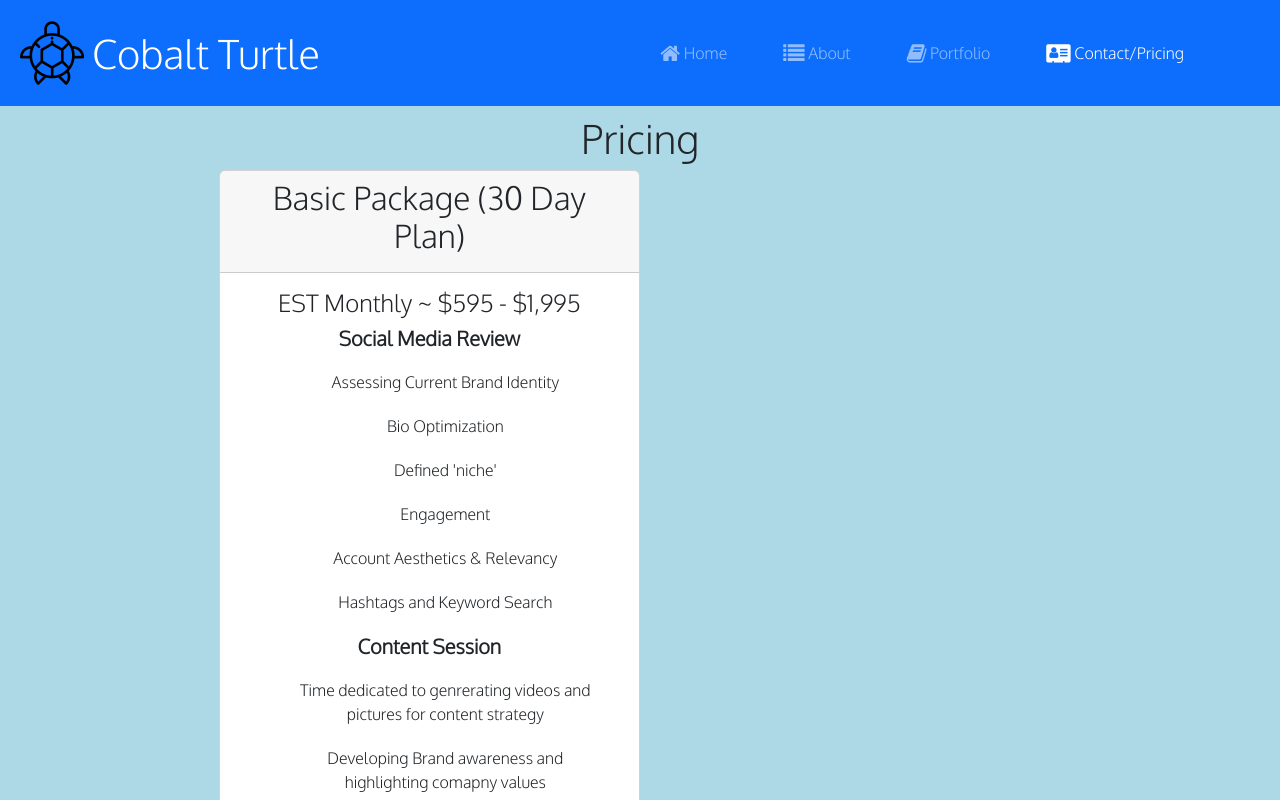
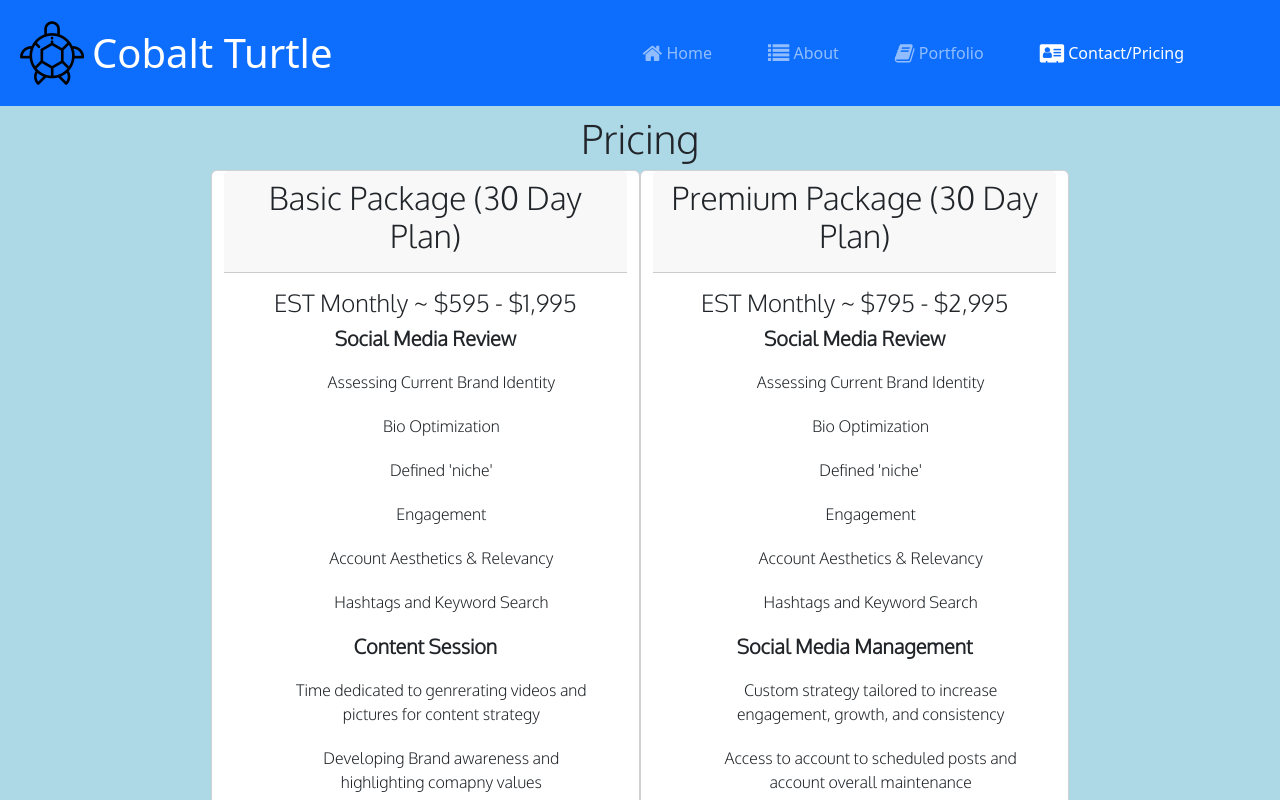
Before and after one commit to MediumJeff/cobalt-turtle, a React (Create React App) app: page /contact in a window 1280 px wide. Shown: the top 800 px of the page. Built offline with nearby package versions, Linux system fonts and the light colour scheme.

Commit message:
Refactoring

```diff
--- a/package.json
+++ b/package.json
@@ -4,10 +4,6 @@
   "private": true,
   "dependencies": {
     "@fortawesome/fontawesome-svg-core": "^6.2.1",
-    "@testing-library/jest-dom": "^5.16.5",
-    "@testing-library/react": "^13.4.0",
-    "@testing-library/user-event": "^13.5.0",
-    "bootstrap": "^5.2.2",
     "react": "^18.2.0",
     "react-dom": "^18.2.0",
     "react-router-dom": "^6.4.3",
--- a/public/index.html
+++ b/public/index.html
@@ -1,14 +1,12 @@
 <!DOCTYPE html>
 <html lang="en">
+
 <head>
   <meta charset="utf-8" />
   <link rel="icon" href="%PUBLIC_URL%/turtle-pngrepo-com.webp" />
   <meta name="viewport" content="width=device-width, initial-scale=1" />
   <meta name="theme-color" content="#000000" />
-    <meta
-      name="description"
-      content="Social Media Management with Cobalt Turtle"
-    />
+  <meta name="description" content="Social Media Management with Cobalt Turtle" />
   <link rel="apple-touch-icon" href="%PUBLIC_URL%/logo192.png" />
   <!--
       manifest.json provides metadata used when your web app is installed on a
@@ -26,6 +24,7 @@
     -->
   <title>Cobalt Turtle Digital Marketing</title>
 </head>
+
 <body>
   <noscript>You need to enable JavaScript to run this app.</noscript>
   <div id="root"></div>
@@ -39,5 +38,8 @@
       To begin the development, run `npm start` or `yarn start`.
       To create a production bundle, use `npm run build` or `yarn build`.
     -->
+  <script src="https://unpkg.com/react@18/umd/react.production.min.js"></script>
+  <script src="https://unpkg.com/react-dom@18/umd/react-dom.production.min.js"></script>
 </body>
+
 </html>
--- a/src/App.css
+++ b/src/App.css
@@ -3,7 +3,6 @@
   text-align: center;
   background-color: lightblue;
   font-family: 'Oxygen', sans-serif;
-
 }
 
 .App p {
@@ -40,3 +39,9 @@
 #turtle2 {
   rotate: -90deg;
 }
+
+.contact {
+  text-align: center;
+  background-color: lightblue;
+  font-family: 'Oxygen', sans-serif;
+}
--- a/src/App.js
+++ b/src/App.js
@@ -2,7 +2,6 @@ import './App.css';
 import HomePage from './components/homePage';
 import About from './components/about';
 import { Route, Routes } from 'react-router-dom';
-import 'bootstrap/dist/css/bootstrap.min.css';
 import Portfolio from './components/portfolio';
 import Contact from './components/contact';
 import Header from './components/navbar';
--- a/src/components/about.js
+++ b/src/components/about.js
@@ -5,7 +5,7 @@ import dogPic from '../images/DogPic.webp';
 const About = () => {
   return (
     <>
-      <body className='App'>
+      <div className='App'>
         <div>
           <h1>Who is Cobalt Turtle?</h1>
         </div>
@@ -19,7 +19,7 @@ const About = () => {
           <img src={dogPic} height='250px' className='mt-5' alt='Bruce the Dog'></img>
           <p className='col-sm-8 offset-sm-2 mt-2'>When I moved to Las Vegas, I decided to switch things up a bit. What better way to do this than rescuing a doggo! This is Bruce! I rescued Bruce in October of 2021; rescuing him exactly 12 hours before the time of his euthanizing appointment. I am his fourth (and last) owner & best friend. Or shall I say, he's MY best friend. As times get tough, I love swooping in for the save!</p>
         </div>
-      </body>
+      </div>
     </>
   )
 }
--- a/src/components/contact.js
+++ b/src/components/contact.js
@@ -1,13 +1,14 @@
 import React from 'react';
-import { Card, CardBody, CardHeader, CardTitle } from 'reactstrap';
+import { Card, CardBody, CardHeader, CardTitle, Row } from 'reactstrap';
 
 const Contact = () => {
   return (
     <>
-      <body className='App'>
+      <div className='App'>
         <div className='p-2'>
           <h1>Pricing</h1>
-          <Card className='col-sm-4 col-8 offset-2'>
+          <Row>
+            <Card className='col-sm-4 col-12 offset-sm-2'>
               <CardHeader>
                 <CardTitle><h2>Basic Package (30 Day Plan)</h2></CardTitle>
               </CardHeader>
@@ -39,7 +40,7 @@ const Contact = () => {
                 </ul>
               </CardBody>
             </Card>
-          <Card className='col-sm-4 offset-sm-0 col-8 offset-2'>
+            <Card className='col-sm-4 col-12'>
               <CardHeader>
                 <CardTitle><h2>Premium Package (30 Day Plan)</h2></CardTitle>
               </CardHeader>
@@ -70,6 +71,7 @@ const Contact = () => {
                 </ul>
               </CardBody>
             </Card>
+          </Row>
         </div>
         <div id='contact' className='mt-3'>
           <h1>Contact</h1>
@@ -83,9 +85,9 @@ const Contact = () => {
           <i className='fa fa-instagram fa-4x'></i>
           <br />
           <a href="https://instagram.com/stories/cobalturtlemediacreator/2971095744246930149?utm_source-ig_story_item_share&igshid=YmMyMTA2M2Y=" target="_blank" rel="noopener noreferrer"><h4>@cobalturtlemediacreator</h4></a>
-          <br/>
+          <br />
         </div>
-      </body>
+      </div>
     </>
   )
 }
--- a/src/components/homePage.js
+++ b/src/components/homePage.js
@@ -1,17 +1,15 @@
 import CTlogo from "../images/CTlogoNew.webp";
-import 'bootstrap/dist/css/bootstrap.min.css';
 
 function HomePage() {
     return (
         <>
-            <body className="App">
+            <div className="App">
                 <div className="home">
                     <h1>Social Media and Insight Management</h1>
                     <h2 className="mt-4">Cobalt Turtle Digital Marketing</h2>
                 </div>
-
                 <div id="logo">
-                    <img src={CTlogo} alt="Cobalt Turtle Marketing logo" height='500px' width className="col-sm-4 offset-sm-4 col-12 mt-4"></img>
+                    <img src={CTlogo} alt="Cobalt Turtle Marketing logo" height='500px' className="col-sm-4 col-12 mt-4 img-fluid"></img>
                 </div>
                 <div className="menu">
                     <ul>
@@ -21,7 +19,7 @@ function HomePage() {
                     </ul>
                 </div>
                 <br /><br />
-            </body>
+            </div>
         </>
     )
 }
--- a/src/components/navbar.js
+++ b/src/components/navbar.js
@@ -7,7 +7,7 @@ const Header = () => {
     const [menuOpen, setMenuOpen] = useState(false);
 
     return (
-        <Navbar dark color='primary' sticky='top' expand='md' style={{ fontFamily: "Oxygen" }}>
+        <Navbar dark color='primary' sticky='top' expand='md'>
             <NavbarBrand className='col-3' href='/' >
                 <img src={TurtleLogo} alt='Turtle logo' className='float-start p-2' height='80'></img>
                 <h1 className='mt-3'>Cobalt Turtle</h1>
--- a/src/components/portfolio.js
+++ b/src/components/portfolio.js
@@ -13,7 +13,7 @@ const sendMail = () => {
 const Portfolio = () => {
     return (
         <>
-            <body className='App'>
+            <div className='App'>
                 <div>
                     <h1 className='p-5'>Examples Portfolio</h1>
                 </div>
@@ -38,7 +38,7 @@ const Portfolio = () => {
                     <h3 className='mt-3'>More questions?</h3>
                     <Button color='primary' size='lg' className='mb-3' onClick={sendMail}>Let's Connect!</Button>
                 </div>
-            </body>
+            </div>
         </>
     )
 }
```
Lines whose indentation alone changed are shown as unchanged.
